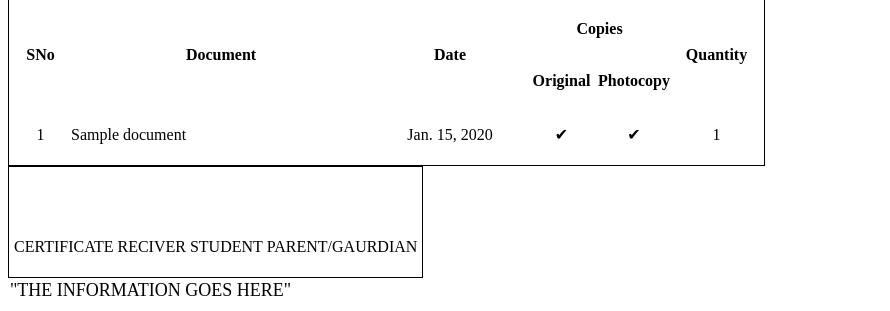
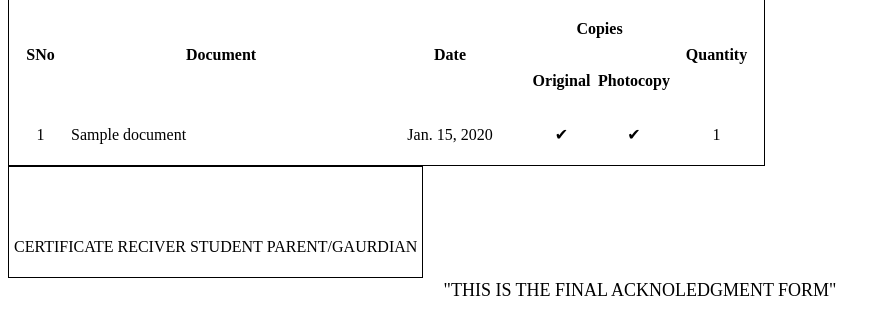
Before and after one commit to Kite-IPS/doc-portal, a Django app: template portal/templates/print.html in a window 1280 px wide. Shown: the part 683-994 px from the top of the page, without its empty margins (0-890 px from the left). Run offline with Django 4.2, Linux system fonts and the light colour scheme; tables that the repository leaves empty hold one stand-in row (values such as "Sample post"); the template is opened without the code that fills it: values that come from a table or form of the project are taken from there, most other values are stand-ins (such as "Sample title", 1, 10 or a date in 2020).

Commit message:
update thefinalinfo and add sissor to the cut line

```diff
--- a/portal/templates/print.html
+++ b/portal/templates/print.html
@@ -67,7 +67,7 @@
         text-align: left;
       }
       .alert {
-        text-align: left;
+        text-align: center;
         padding: 2px;
         font-size: large;
       }
@@ -283,7 +283,7 @@
             </td>
           </tr>
         </table>
-        <div class="alert">"THE INFORMATION GOES HERE"</div>
+        <div class="alert">"THIS IS THE FINAL ACKNOLEDGMENT FORM"</div>
       </div>
     </div>
   </body>
```
